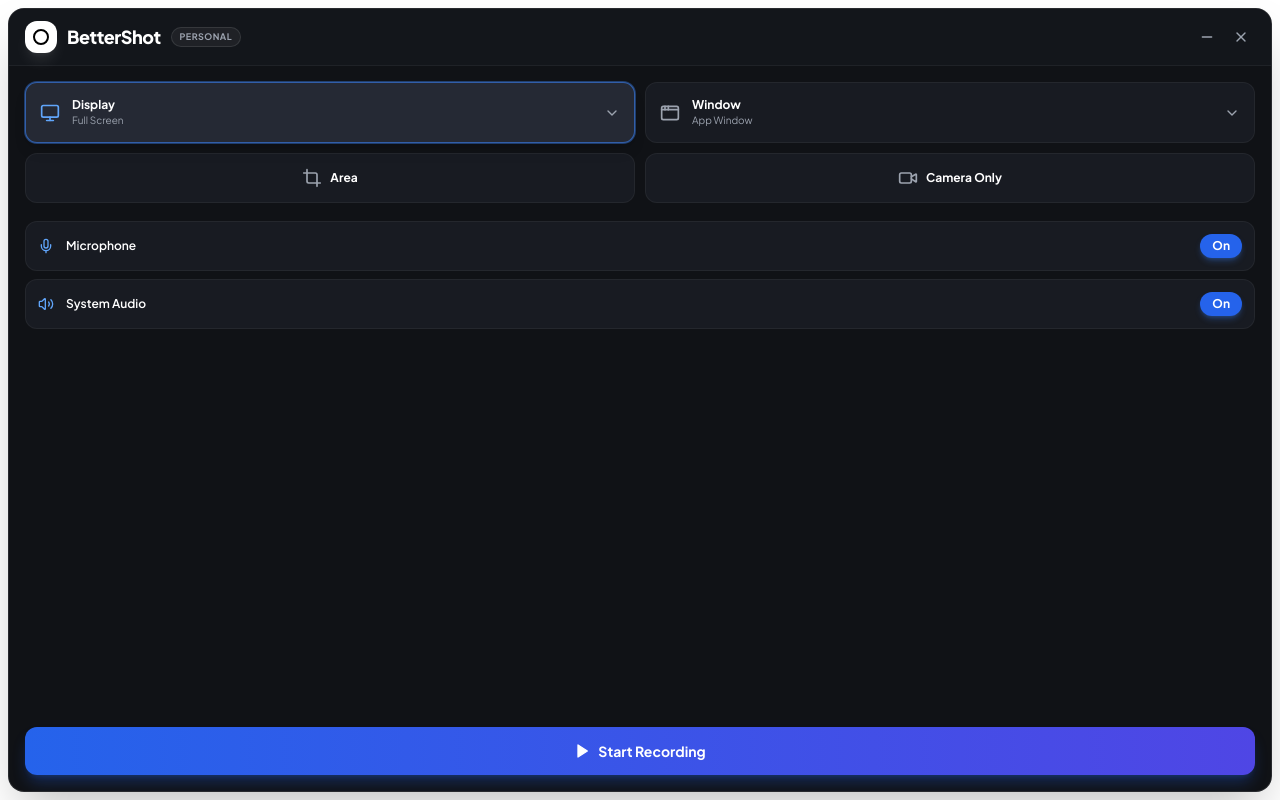
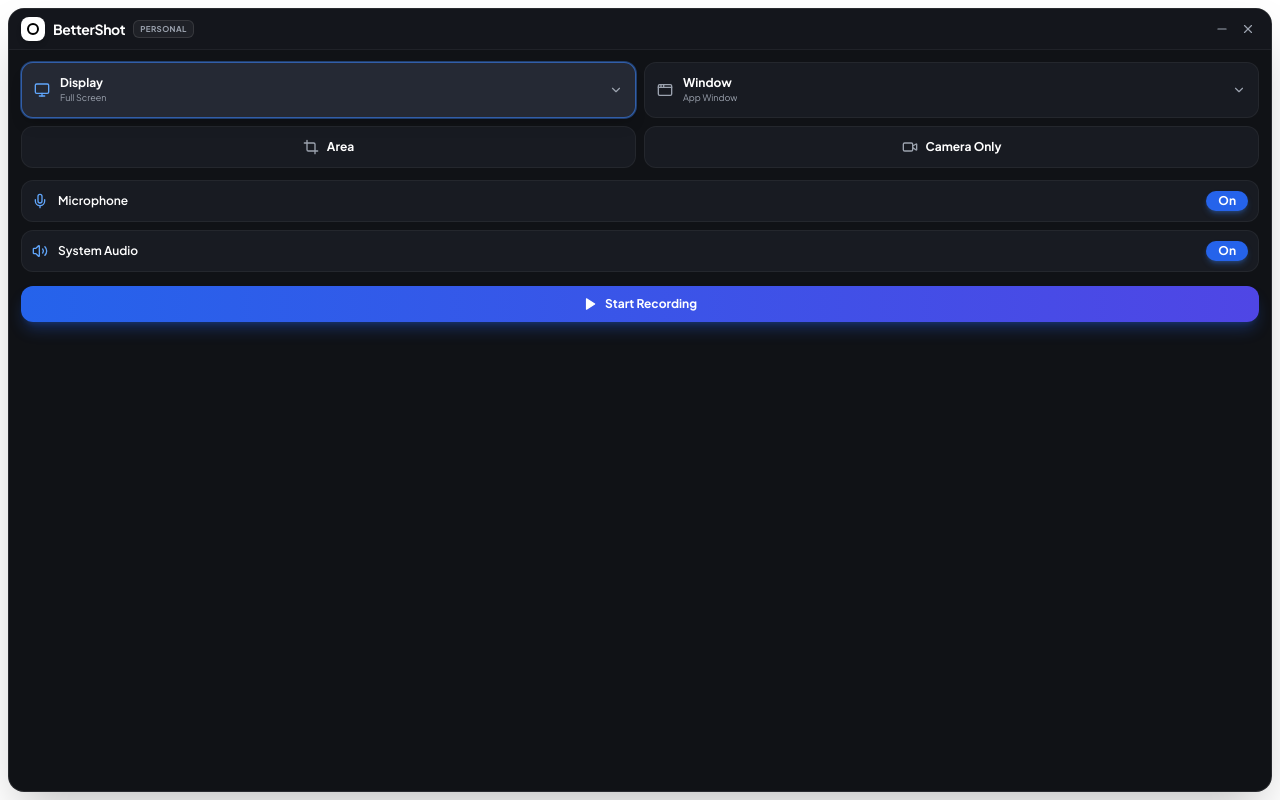
Before and after one commit to ayaanshilledar/better_shot, a React (Vite) app: page / in a window 1280 px wide. Built offline with nearby package versions, Linux system fonts and the light colour scheme.

Commit message:
refactor: compact launcher height and create minimal launcher header

```diff
--- a/electron/main.ts
+++ b/electron/main.ts
@@ -14,8 +14,8 @@
 
 function createLauncherWindow() {
   launcherWindow = new BrowserWindow({
-    width: 400,
-    height: 560,
+    width: 370,
+    height: 420,
     resizable: false,
     frame: false,
     transparent: true,
--- a/src/components/Launcher.tsx
+++ b/src/components/Launcher.tsx
@@ -52,64 +52,63 @@
   return (
     <div className="w-full h-full bg-[#101216] border border-white/10 rounded-2xl flex flex-col overflow-hidden shadow-2xl select-none">
       {/* Window Drag Header */}
-      <div className="drag-region px-4 py-3 flex items-center justify-between border-b border-white/5 bg-[#14171d]/80">
+      <div className="drag-region px-3 py-2 flex items-center justify-between border-b border-white/5 bg-[#14171d]/90">
         {/* Left branding */}
-        <div className="flex items-center gap-2.5 no-drag">
-          <div className="w-8 h-8 rounded-xl bg-white flex items-center justify-center shadow-lg shadow-white/10">
-            <div className="w-4 h-4 rounded-full border-2 border-black" />
+        <div className="flex items-center gap-2 no-drag">
+          <div className="w-6 h-6 rounded-lg bg-white flex items-center justify-center shadow-md">
+            <div className="w-3 h-3 rounded-full border-2 border-black" />
           </div>
-          <span className="text-lg font-extrabold tracking-tight text-white">{APP_CONFIG.appName}</span>
-          <span className="px-2 py-0.5 text-[9px] font-bold uppercase tracking-wider text-gray-400 bg-white/5 rounded-full border border-white/10">
+          <span className="text-sm font-bold tracking-tight text-white">{APP_CONFIG.appName}</span>
+          <span className="px-1.5 py-0.5 text-[8px] font-bold uppercase tracking-wider text-gray-400 bg-white/5 rounded-md border border-white/10">
             {APP_CONFIG.workspaceLabel}
           </span>
         </div>
 
         {/* Right window actions */}
-        <div className="flex items-center gap-1.5 no-drag">
+        <div className="flex items-center gap-1 no-drag">
           <button
             onClick={handleMinimize}
-            className="p-1.5 text-gray-400 hover:text-white hover:bg-white/10 rounded-lg transition-colors"
+            className="p-1 text-gray-400 hover:text-white hover:bg-white/10 rounded-md transition-colors"
             title="Minimize"
           >
-            <Minus className="w-4 h-4" />
+            <Minus className="w-3.5 h-3.5" />
           </button>
           <button
             onClick={handleClose}
-            className="p-1.5 text-gray-400 hover:text-white hover:bg-red-500/20 hover:text-red-400 rounded-lg transition-colors"
+            className="p-1 text-gray-400 hover:text-white hover:bg-red-500/20 hover:text-red-400 rounded-md transition-colors"
             title="Close"
           >
-            <X className="w-4 h-4" />
+            <X className="w-3.5 h-3.5" />
           </button>
         </div>
       </div>
 
       {/* Main Content Body */}
-      <div className="p-4 flex-1 flex flex-col gap-3.5 overflow-y-auto">
-
+      <div className="p-3 flex-1 flex flex-col gap-2.5 overflow-hidden">
         {/* 2x2 Capture Source Grid */}
-        <div className="grid grid-cols-2 gap-2.5">
+        <div className="grid grid-cols-2 gap-2">
           {/* Display option */}
           <div
             onClick={() => {
               setActiveCaptureMode('display')
               onOpenSourcePicker()
             }}
-            className={`group relative flex items-center justify-between p-3.5 rounded-xl border cursor-pointer transition-all ${
+            className={`group relative flex items-center justify-between p-3 rounded-xl border cursor-pointer transition-all ${
               activeCaptureMode === 'display'
                 ? 'bg-[#252934] border-blue-500/60 ring-1 ring-blue-500/40 shadow-lg'
                 : 'bg-[#181b22] border-white/5 hover:bg-[#20242e] hover:border-white/10'
             }`}
           >
-            <div className="flex items-center gap-3 overflow-hidden">
-              <Monitor className={`w-5 h-5 flex-shrink-0 ${activeCaptureMode === 'display' ? 'text-blue-400' : 'text-gray-400'}`} />
+            <div className="flex items-center gap-2.5 overflow-hidden">
+              <Monitor className={`w-4 h-4 flex-shrink-0 ${activeCaptureMode === 'display' ? 'text-blue-400' : 'text-gray-400'}`} />
               <div className="flex flex-col truncate">
                 <span className="text-xs font-bold text-white">Display</span>
-                <span className="text-[10px] text-gray-400 truncate">
+                <span className="text-[9px] text-gray-400 truncate">
                   {selectedSource?.isDisplay ? selectedSource.name : 'Full Screen'}
                 </span>
               </div>
             </div>
-            <ChevronDown className="w-4 h-4 text-gray-400 flex-shrink-0" />
+            <ChevronDown className="w-3.5 h-3.5 text-gray-400 flex-shrink-0" />
           </div>
 
           {/* Window option */}
@@ -118,57 +117,56 @@
               setActiveCaptureMode('window')
               onOpenSourcePicker()
             }}
-            className={`group relative flex items-center justify-between p-3.5 rounded-xl border cursor-pointer transition-all ${
+            className={`group relative flex items-center justify-between p-3 rounded-xl border cursor-pointer transition-all ${
               activeCaptureMode === 'window'
                 ? 'bg-[#252934] border-blue-500/60 ring-1 ring-blue-500/40 shadow-lg'
                 : 'bg-[#181b22] border-white/5 hover:bg-[#20242e] hover:border-white/10'
             }`}
           >
-            <div className="flex items-center gap-3 overflow-hidden">
-              <WindowIcon className={`w-5 h-5 flex-shrink-0 ${activeCaptureMode === 'window' ? 'text-blue-400' : 'text-gray-400'}`} />
+            <div className="flex items-center gap-2.5 overflow-hidden">
+              <WindowIcon className={`w-4 h-4 flex-shrink-0 ${activeCaptureMode === 'window' ? 'text-blue-400' : 'text-gray-400'}`} />
               <div className="flex flex-col truncate">
                 <span className="text-xs font-bold text-white">Window</span>
-                <span className="text-[10px] text-gray-400 truncate">
+                <span className="text-[9px] text-gray-400 truncate">
                   {selectedSource && !selectedSource.isDisplay ? selectedSource.name : 'App Window'}
                 </span>
               </div>
             </div>
-            <ChevronDown className="w-4 h-4 text-gray-400 flex-shrink-0" />
+            <ChevronDown className="w-3.5 h-3.5 text-gray-400 flex-shrink-0" />
           </div>
 
           {/* Area option */}
           <div
             onClick={() => setActiveCaptureMode('area')}
-            className={`group flex items-center justify-center gap-2 p-3.5 rounded-xl border cursor-pointer transition-all ${
+            className={`group flex items-center justify-center gap-2 p-3 rounded-xl border cursor-pointer transition-all ${
               activeCaptureMode === 'area'
                 ? 'bg-[#252934] border-blue-500/60 ring-1 ring-blue-500/40 shadow-lg'
                 : 'bg-[#181b22] border-white/5 hover:bg-[#20242e] hover:border-white/10'
             }`}
           >
-            <Crop className={`w-5 h-5 ${activeCaptureMode === 'area' ? 'text-blue-400' : 'text-gray-400'}`} />
+            <Crop className={`w-4 h-4 ${activeCaptureMode === 'area' ? 'text-blue-400' : 'text-gray-400'}`} />
             <span className="text-xs font-bold text-white">Area</span>
           </div>
 
           {/* Camera Only option */}
           <div
             onClick={() => setActiveCaptureMode('camera')}
-            className={`group flex items-center justify-center gap-2 p-3.5 rounded-xl border cursor-pointer transition-all ${
+            className={`group flex items-center justify-center gap-2 p-3 rounded-xl border cursor-pointer transition-all ${
               activeCaptureMode === 'camera'
                 ? 'bg-[#252934] border-blue-500/60 ring-1 ring-blue-500/40 shadow-lg'
                 : 'bg-[#181b22] border-white/5 hover:bg-[#20242e] hover:border-white/10'
             }`}
           >
-            <Video className={`w-5 h-5 ${activeCaptureMode === 'camera' ? 'text-blue-400' : 'text-gray-400'}`} />
+            <Video className={`w-4 h-4 ${activeCaptureMode === 'camera' ? 'text-blue-400' : 'text-gray-400'}`} />
             <span className="text-xs font-bold text-white">Camera Only</span>
           </div>
         </div>
 
         {/* Audio Source Toggles */}
-        <div className="flex flex-col gap-2 pt-1">
-
+        <div className="flex flex-col gap-2 pt-0.5">
           {/* Microphone toggle */}
-          <div className="flex items-center justify-between p-3 rounded-xl bg-[#181b22] border border-white/5 hover:border-white/10 transition-colors">
-            <div className="flex items-center gap-3">
+          <div className="flex items-center justify-between p-2.5 rounded-xl bg-[#181b22] border border-white/5 hover:border-white/10 transition-colors">
+            <div className="flex items-center gap-2.5">
               {enableMic ? (
                 <Mic className="w-4 h-4 text-blue-400" />
               ) : (
@@ -180,7 +178,7 @@
             </div>
             <button
               onClick={() => setEnableMic(!enableMic)}
-              className={`px-3 py-1 rounded-full text-xs font-bold transition-all ${
+              className={`px-3 py-0.5 rounded-full text-xs font-bold transition-all ${
                 enableMic
                   ? 'bg-blue-600 text-white shadow-md shadow-blue-500/30'
                   : 'bg-[#2a2e38] text-gray-400 hover:text-white'
@@ -191,8 +189,8 @@
           </div>
 
           {/* System Audio toggle */}
-          <div className="flex items-center justify-between p-3 rounded-xl bg-[#181b22] border border-white/5 hover:border-white/10 transition-colors">
-            <div className="flex items-center gap-3">
+          <div className="flex items-center justify-between p-2.5 rounded-xl bg-[#181b22] border border-white/5 hover:border-white/10 transition-colors">
+            <div className="flex items-center gap-2.5">
               {enableSystemAudio ? (
                 <Volume2 className="w-4 h-4 text-blue-400" />
               ) : (
@@ -204,7 +202,7 @@
             </div>
             <button
               onClick={() => setEnableSystemAudio(!enableSystemAudio)}
-              className={`px-3 py-1 rounded-full text-xs font-bold transition-all ${
+              className={`px-3 py-0.5 rounded-full text-xs font-bold transition-all ${
                 enableSystemAudio
                   ? 'bg-blue-600 text-white shadow-md shadow-blue-500/30'
                   : 'bg-[#2a2e38] text-gray-400 hover:text-white'
@@ -218,9 +216,9 @@
         {/* Start Recording CTA */}
         <button
           onClick={() => onStartRecording(activeCaptureMode)}
-          className="mt-auto py-3.5 px-4 rounded-xl bg-gradient-to-r from-blue-600 to-indigo-600 hover:from-blue-500 hover:to-indigo-500 text-white font-bold text-sm flex items-center justify-center gap-2 shadow-lg shadow-blue-600/30 active:scale-[0.98] transition-all"
+          className="mt-1 py-2.5 px-4 rounded-xl bg-gradient-to-r from-blue-600 to-indigo-600 hover:from-blue-500 hover:to-indigo-500 text-white font-bold text-xs flex items-center justify-center gap-2 shadow-lg shadow-blue-600/30 active:scale-[0.98] transition-all"
         >
-          <Play className="w-4 h-4 fill-white" />
+          <Play className="w-3.5 h-3.5 fill-white" />
           Start Recording
         </button>
       </div>
--- a/src/config/appConfig.ts
+++ b/src/config/appConfig.ts
@@ -4,7 +4,7 @@
   outputFolder: 'BetterShot',
   defaultVideoBitrate: 5000000, // 5 Mbps
   windowDimensions: {
-    launcher: { width: 400, height: 560 },
+    launcher: { width: 370, height: 420 },
     overlay: { width: 480, height: 72 }
   }
 } as const
```
